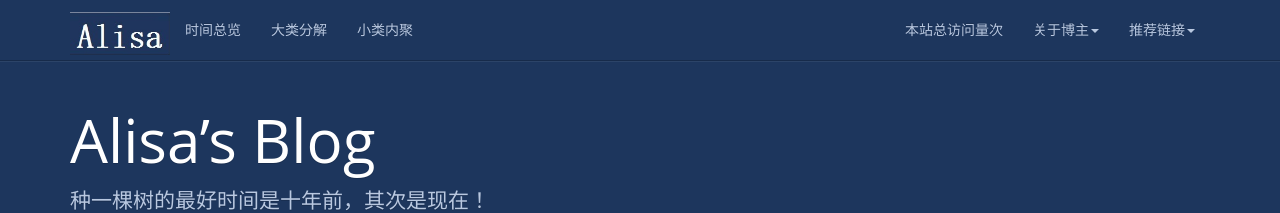
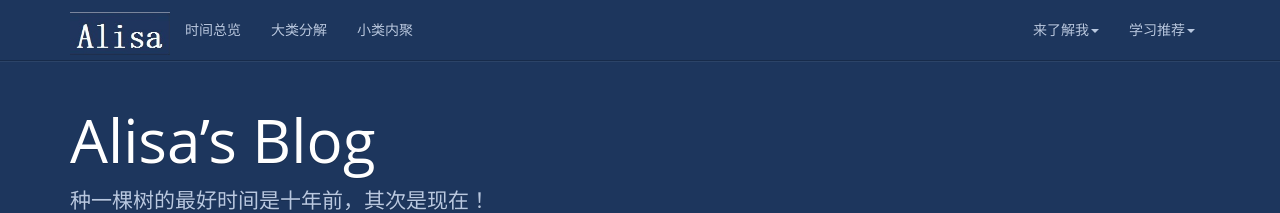
Before and after one commit to Katherine001/katherine001.github.io, a Jekyll site: the page built from index.html, in a window 1280 px wide. Shown: the top 213 px of the page. Built offline with Jekyll 4.4.1, drawn with Linux system fonts in a browser that asks for light colours; nearby versions of some CDN libraries; a script that is not in the unit is left out; the list of posts is cut into pages by our own code; comment, search, counter and statistics services are not loaded.

Commit message:
Update header.html
sd

```diff
--- a/_includes/header.html
+++ b/_includes/header.html
@@ -23,25 +23,21 @@
         </li>
       </ul>
       <ul class="nav navbar-nav navbar-right">
-        <li>
-            <a><span id="busuanzi_container_site_pv">本站总访问量<span id="busuanzi_value_site_pv"></span>次</span></a>
-        </li>
         <li class="dropdown">
-          <a href="#" class="dropdown-toggle" data-toggle="dropdown">关于博主<b class="caret"></b></a>
+          <a href="#" class="dropdown-toggle" data-toggle="dropdown">来了解我<b class="caret"></b></a>
           <ul class="dropdown-menu">
-            <li><a rel="nofollow" href="{{ '/reference' | prepend: site.baseurl }}">关于我</a></li>
+            <li><a rel="nofollow" href="{{ '/reference' | prepend: site.baseurl }}">关于博主</a></li>
             <li><a rel="nofollow" href="{{ '/books' | prepend: site.baseurl }}">我的书单</a></li>
           </ul>
         </li>
         <li class="dropdown">
-          <a href="#" class="dropdown-toggle" data-toggle="dropdown">推荐链接<b class="caret"></b></a>
+          <a href="#" class="dropdown-toggle" data-toggle="dropdown">学习推荐<b class="caret"></b></a>
           <ul class="dropdown-menu">
             <li><a rel="nofollow" href="https://pintia.cn/">拼题A</a></li>
-            <li><a rel="nofollow" href="http://www.icourse163.org/">中国大学MOOC</a></li>
+            <li><a rel="nofollow" href="http://www.icourse163.org/">中国大学慕课</a></li>
             <li><a rel="nofollow" href="http://www.coursera.org/">Coursera</a></li>
             <li><a rel="nofollow" href="http://www.imooc.com/">慕课网</a></li>
-            <li><a rel="nofollow" href="http://dasai.lanqiao.cn/">蓝桥杯</a></li>
-            <li><a rel="nofollow" href="http://xk.nnutc.edu.cn/">NNUTC--IEC</a></li>
+            <li><a rel="nofollow" href="http://nnutc.edu.cn/">博主母校</a></li>
           </ul>
         </li>
       </ul>
```
